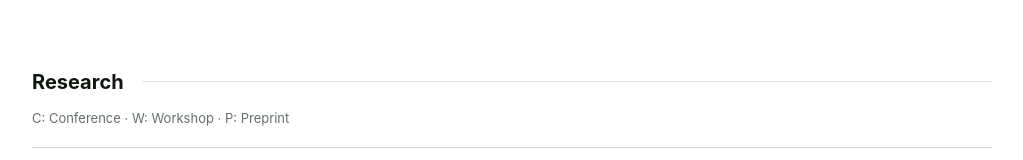
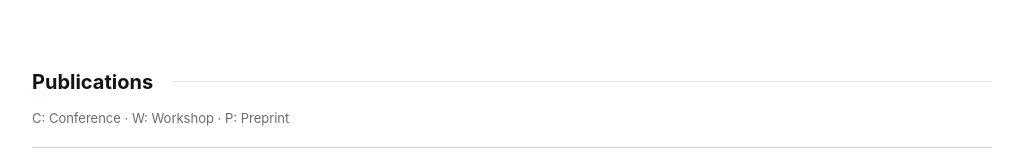
Before and after one commit to jaehyun-kwak/jaehyun-kwak.github.io, a React (Vite) app: page / in a window 1280 px wide. Shown: the part 951-1111 px from the top of the page, without its empty margins (128-1151 px from the left). Built offline with nearby package versions, Linux system fonts and the light colour scheme.

Commit message:
Rename research heading and navigation to Publications

```diff
--- a/src/App.jsx
+++ b/src/App.jsx
@@ -11,7 +11,7 @@ import {
 const navSections = [
   { id: "about", label: "About" },
   { id: "news", label: "News" },
-  { id: "research", label: "Research" },
+  { id: "research", label: "Publications" },
   { id: "patents", label: "Patents" },
   { id: "academic-services", label: "Academic Services" },
 ];
@@ -203,7 +203,7 @@ function News() {
 function Research() {
   return (
     <section id="research">
-      <SectionTitle>Research</SectionTitle>
+      <SectionTitle>Publications</SectionTitle>
       <p className="research-legend">
         C: Conference · W: Workshop · P: Preprint
       </p>
```
